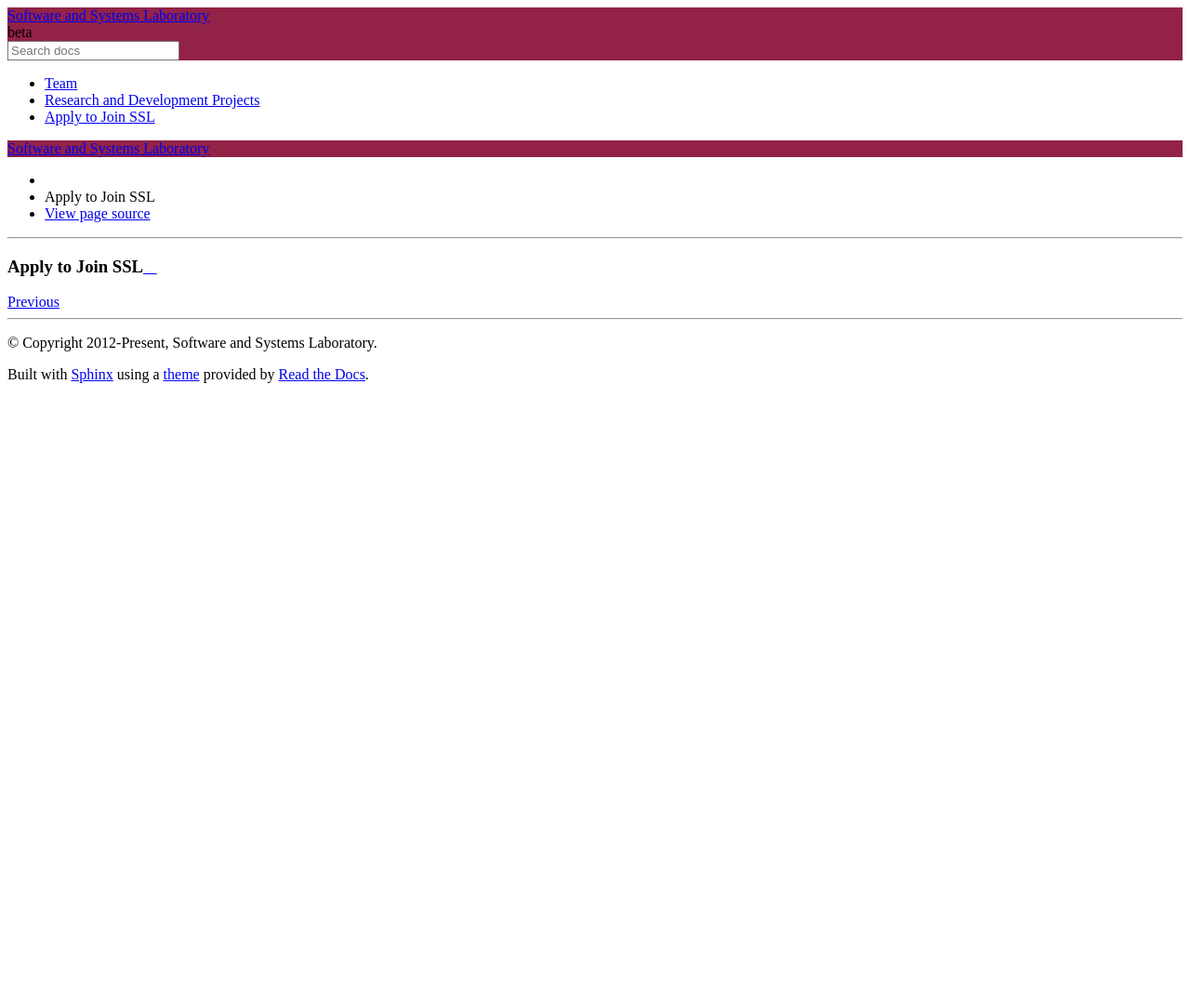
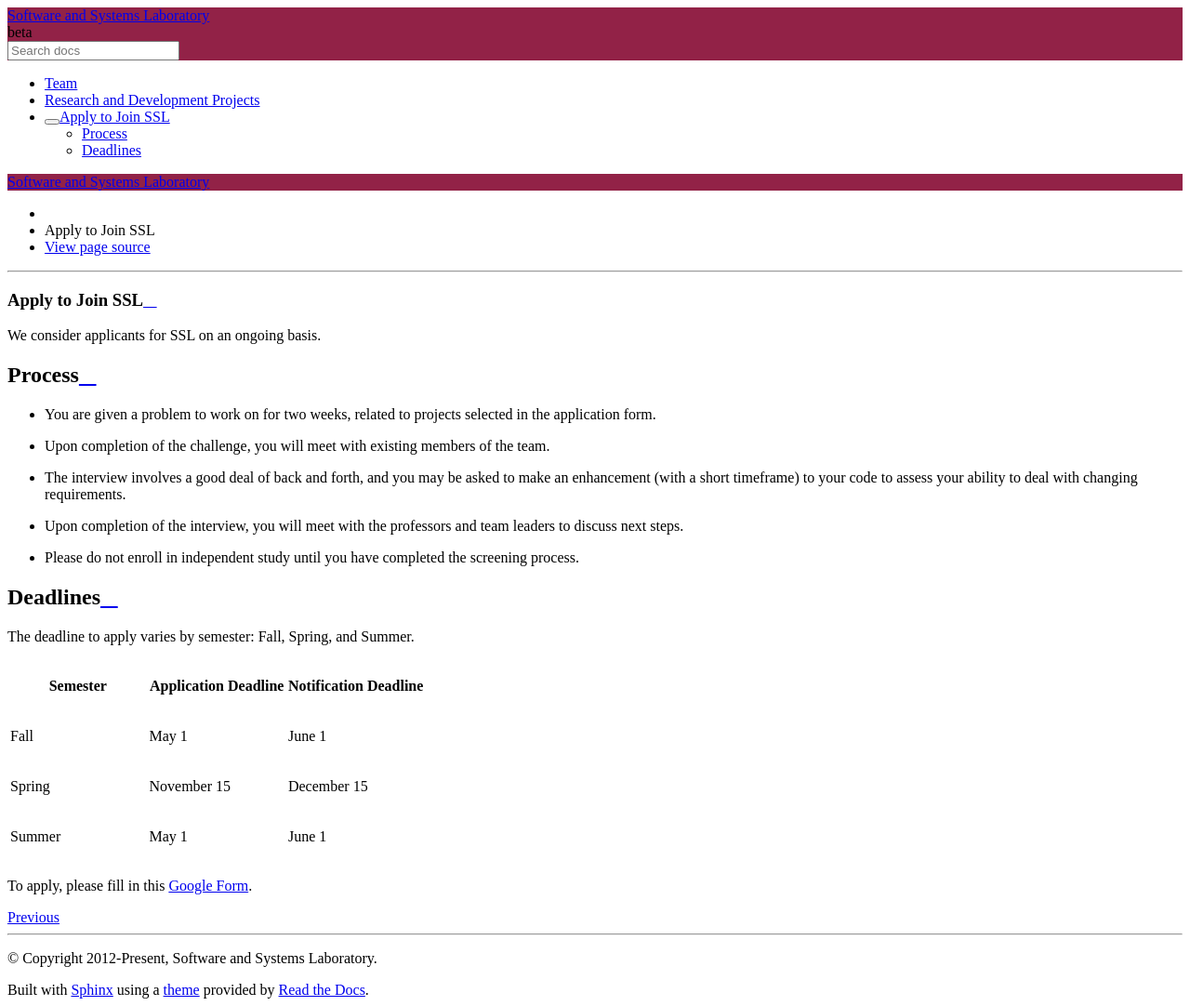
Before and after one commit to LoyolaChicagoCS/ssl, a Sphinx documentation site: the page built from source/apply.rst, in a window 1280 px wide. Shown: the whole page at 93% size. Built offline with Sphinx 7.4.7 and the Read the Docs theme 2.0.0, drawn with Linux system fonts in a browser that asks for light colours; before the commit the page ends 900 px from its top, so only the background shows below that.

Commit message:
adding project to show how it should be done

```diff
--- a/source/apply.rst
+++ b/source/apply.rst
@@ -1,4 +1,44 @@
 Apply to Join SSL
 ===================
 
-.. todo:: Add Google Form here.
+We consider applicants for SSL on an ongoing basis.
+
+Process
+---------
+
+- You are given a problem to work on for two weeks, related to projects selected in the application form.
+
+- Upon completion of the challenge, you will meet with existing members of the team.
+
+- The interview involves a good deal of back and forth, and you may be asked to make an enhancement (with a short timeframe) to your code to assess your ability to deal with changing requirements.
+
+- Upon completion of the interview, you will meet with the professors and team leaders to discuss next steps.
+
+- Please do not enroll in independent study until you have completed the screening process.
+
+Deadlines
+-----------
+
+The deadline to apply varies by semester: Fall, Spring, and Summer.
+
+.. list-table::
+   :header-rows: 1
+   :widths: 10 10 10
+
+   * - Semester
+     - Application Deadline
+     - Notification Deadline
+
+   * - Fall
+     - May 1
+     - June 1
+
+   * - Spring
+     - November 15
+     - December 15
+
+   * - Summer
+     - May 1
+     - June 1
+
+To apply, please fill in this `Google Form <https://docs.google.com/forms/d/e/1FAIpQLSdwWsOnLZZtBTeDjk9MR_Cx-tUk0vOnPvq2EcnEL18jGFU71w/viewform>`__.
--- a/source/index.rst
+++ b/source/index.rst
@@ -9,6 +9,7 @@ To join the research group, you must submit an application. Current team members
 
 .. toctree::
    :maxdepth: 2
+   :hidden:
 
    team
    projects
--- a/source/projects.rst
+++ b/source/projects.rst
@@ -2,7 +2,7 @@ Research and Development Projects
 ####################################
 
 .. toctree::
-   :maxdepth: 3
+   :maxdepth: 1
 
    hermes
    lute
```
Also changed, not shown: source/shape_analysis.rst (+12 -1 lines).
